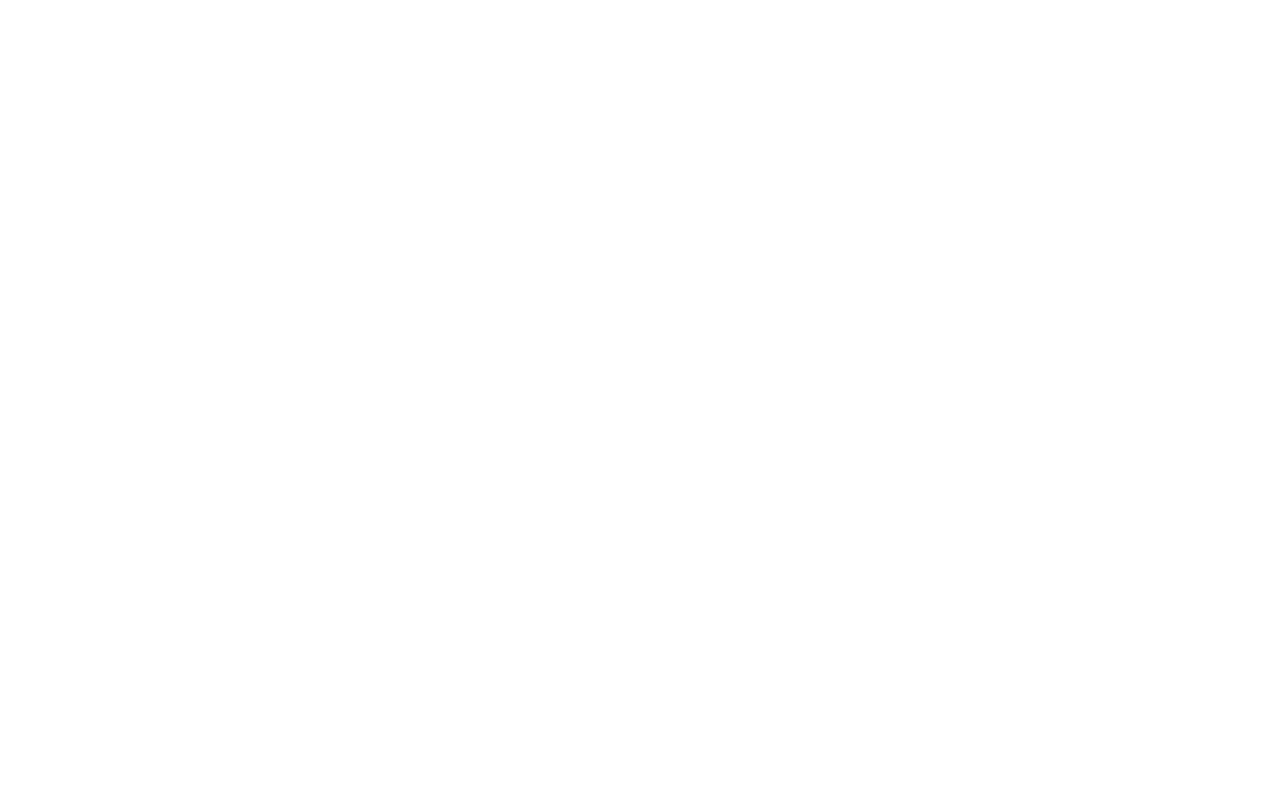
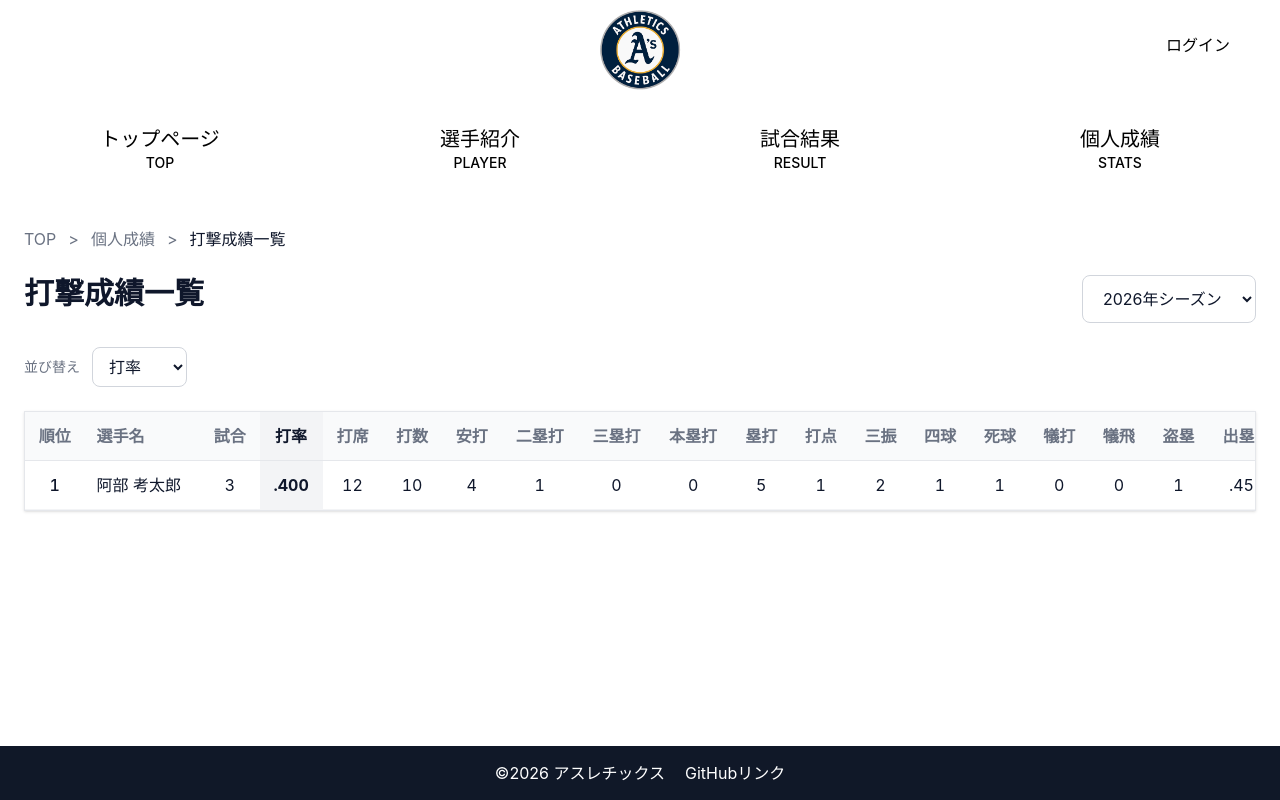
Before and after one commit to hibiki0324-gif/Athletics, a React (Vite) app in the folder frontend/: page /stats/detail in a window 1280 px wide. Before the commit this address had no page. Built offline with nearby package versions, Linux system fonts and the light colour scheme.

Commit message:
打撃成績一覧画面UI作成

```diff
--- a/frontend/src/App.tsx
+++ b/frontend/src/App.tsx
@@ -7,6 +7,7 @@
 import Stats from "./pages/public/Stats";
 import PlayerDetail from "./pages/public/PlayerDetail";
 import ResultDetail from "./pages/public/ResultDetail";
+import StatsDetail from "./components/stats/StatsDetail";
 
 function App() {
   return (
@@ -20,6 +21,7 @@
           <Route path="/results" element={<Result />} />
           <Route path="/results/:id" element={<ResultDetail />} />
           <Route path="/stats" element={<Stats />} />
+          <Route path="/stats/detail" element={<StatsDetail />} />
         </Route>
       </Routes>
     </BrowserRouter>
--- a/frontend/src/components/stats/StatsCard.tsx
+++ b/frontend/src/components/stats/StatsCard.tsx
@@ -35,7 +35,7 @@
             </table>
             <div className="mt-3 flex items-center justify-between text-sm text-gray-400">
                 <p>{updatedAt}</p>
-                <Link to="#" className="text-blue-600 hover:underline">
+                <Link to="/stats/detail" className="text-blue-600 hover:underline">
                     {linkText}
                 </Link>
             </div>
--- /dev/null
+++ b/frontend/src/components/stats/StatsDetail.tsx
@@ -0,0 +1,105 @@
+import { Link } from "react-router-dom";
+
+function StatsDetail(){
+    return(
+        <div className="flex flex-col gap-6 w-full max-w-7xl mx-auto py-6 px-6">
+            {/*ぱんくずリスト*/}
+            <div className="flex items-center gap-3 text-base text-gray-500">
+                <Link to="/" className="hover:underline">TOP</Link>
+                <span>&gt;</span>
+                <Link to="/stats" className="hover:underline">個人成績</Link>
+                <span>&gt;</span>
+                <span className="text-slate-900 font-medium">打撃成績一覧</span>
+            </div>
+
+            <div className="flex items-start justify-between">
+                <div>
+                    <h1 className="text-3xl font-bold text-slate-900">打撃成績一覧</h1>
+                </div>
+                <select
+                    aria-label="シーズン"
+                    className="px-4 py-3 text-base text-slate-900 bg-white border border-gray-300 rounded-lg"
+                >
+                    <option>2026年シーズン</option>
+                    {/* 以下3件を絞れるようにするかは検討
+                    <option>リーグ戦</option>
+                    <option>大会</option>
+                    <option>練習試合</option>
+                    */}
+                </select>
+            </div>
+
+            <div className="flex items-center gap-3 text-sm text-gray-500">
+                <label htmlFor="sort">並び替え</label>
+                <select
+                    id="sort"
+                    className="px-3 py-2 text-base text-slate-900 bg-white border border-gray-300 rounded-lg"
+                >
+                    <option>打率</option>
+                    <option>本塁打</option>
+                    <option>打点</option>
+                </select>
+            </div>
+
+            <div className="overflow-x-auto border border-gray-200 shadow-sm bg-white">
+                <table className="w-full min-w-[1400px] border-collapse text-center text-sm text-slate-900 tabular-nums">
+                    <thead className="bg-gray-50 border-b border-gray-200 text-base font-medium text-gray-500">
+                        <tr>
+                            <th className="px-3 py-3 whitespace-nowrap">順位</th>
+                            <th className="px-3 py-3 text-left whitespace-nowrap">選手名</th>
+                            <th className="px-3 py-3 whitespace-nowrap">試合</th>
+                            {/* 並び替え中の項目の列は bg-gray-100 で強調（今は打率で固定。sortKeyの状態を作る時に条件付きにする） */}
+                            <th className="px-3 py-3 whitespace-nowrap bg-gray-100 text-slate-900">打率</th>
+                            <th className="px-3 py-3 whitespace-nowrap">打席</th>
+                            <th className="px-3 py-3 whitespace-nowrap">打数</th>
+                            <th className="px-3 py-3 whitespace-nowrap">安打</th>
+                            <th className="px-3 py-3 whitespace-nowrap">二塁打</th>
+                            <th className="px-3 py-3 whitespace-nowrap">三塁打</th>
+                            <th className="px-3 py-3 whitespace-nowrap">本塁打</th>
+                            <th className="px-3 py-3 whitespace-nowrap">塁打</th>
+                            <th className="px-3 py-3 whitespace-nowrap">打点</th>
+                            <th className="px-3 py-3 whitespace-nowrap">三振</th>
+                            <th className="px-3 py-3 whitespace-nowrap">四球</th>
+                            <th className="px-3 py-3 whitespace-nowrap">死球</th>
+                            <th className="px-3 py-3 whitespace-nowrap">犠打</th>
+                            <th className="px-3 py-3 whitespace-nowrap">犠飛</th>
+                            <th className="px-3 py-3 whitespace-nowrap">盗塁</th>
+                            <th className="px-3 py-3 whitespace-nowrap">出塁率</th>
+                            <th className="px-3 py-3 whitespace-nowrap">長打率</th>
+                            <th className="px-3 py-3 whitespace-nowrap">OPS</th>
+                        </tr>
+                    </thead>
+                    <tbody>
+                        <tr className="border-b border-gray-100 text-slate-900 text-base hover:bg-gray-50">
+                            <td className="px-3 py-3 font-medium">1</td>
+                            <td className="px-3 py-3 text-left">
+                                <Link to="#" className="hover:underline">阿部 考太郎</Link>
+                            </td>
+                            <td className="px-3 py-3">3</td>
+                            <td className="px-3 py-3 bg-gray-100 font-bold">.400</td>
+                            <td className="px-3 py-3">12</td>
+                            <td className="px-3 py-3">10</td>
+                            <td className="px-3 py-3">4</td>
+                            <td className="px-3 py-3">1</td>
+                            <td className="px-3 py-3">0</td>
+                            <td className="px-3 py-3">0</td>
+                            <td className="px-3 py-3">5</td>
+                            <td className="px-3 py-3">1</td>
+                            <td className="px-3 py-3">2</td>
+                            <td className="px-3 py-3">1</td>
+                            <td className="px-3 py-3">1</td>
+                            <td className="px-3 py-3">0</td>
+                            <td className="px-3 py-3">0</td>
+                            <td className="px-3 py-3">1</td>
+                            <td className="px-3 py-3">.455</td>
+                            <td className="px-3 py-3">.500</td>
+                            <td className="px-3 py-3">.955</td>
+                        </tr>
+                    </tbody>
+                </table>
+            </div>
+        </div>
+    )
+};
+
+export default StatsDetail;
```
